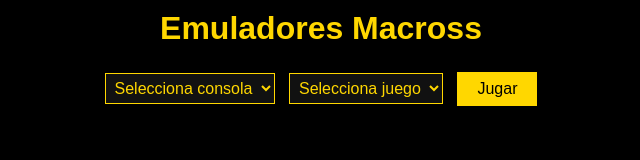
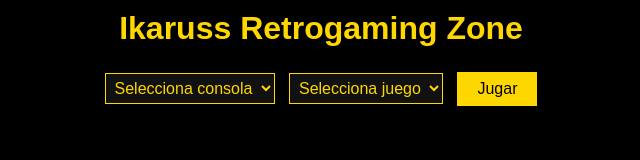
Before and after one commit to Ikaruss1177/Ikaruss, a plain HTML site: page index.html in a window 1280 px wide. Shown: the whole page, without its empty margins (319-959 px from the left). Drawn offline with Linux system fonts and the light colour scheme.

Commit message:
Update index.html

```diff
--- a/index.html
+++ b/index.html
@@ -2,7 +2,7 @@
 <html lang="es">
 <head>
     <meta charset="UTF-8">
-    <title>Emuladores Macross</title>
+    <title>Ikaruss Retrogaming Zone</title>
     <style>
         body { margin:0; background:#000; color:#FFD700; font-family:arial; }
         h1 { text-align:center; padding:10px; margin:0; }
@@ -14,7 +14,7 @@
     </style>
 </head>
 <body>
-    <h1>Emuladores Macross</h1>
+    <h1>Ikaruss Retrogaming Zone</h1>
     <div id="menu">
         <div id="selector">
             <select id="consola">
@@ -38,7 +38,8 @@
         const base = window.location.href.includes('discordsays.com') ? '/roms/' : 'https://ikaruss1177.github.io/Ikaruss/';
         const juegos = {
             nes: [
-                { nombre: 'SDF Macross', archivo: base + 'Chou%20Jikuu%20Yousai%20-%20Macross%20(J).nes', core: 'nes' }
+                { nombre: 'SDF Macross', archivo: base + 'Chou%20Jikuu%20Yousai%20-%20Macross%20(J).nes', core: 'nes' },
+                { nombre: 'Saint Seiya vs Los Caballeros del Zodiaco', archivo: base + 'Saint%20Seiya%20-%20Ougon%20Densetsu.nes', core: 'nes' }
             ],
             snes: [
                 { nombre: 'Macross Scrambled Valkyrie', archivo: base + 'Choujikuu%20Yousai%20Macross%20-%20Scrambled%20Valkyrie%20(Japan).sfc', core: 'snes' }
```
